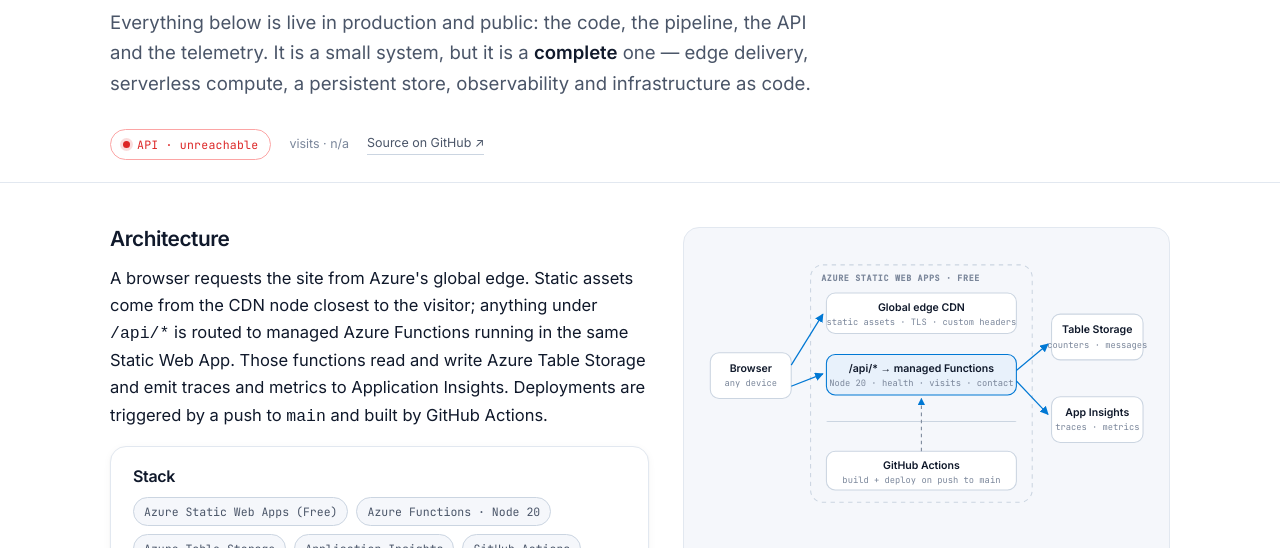
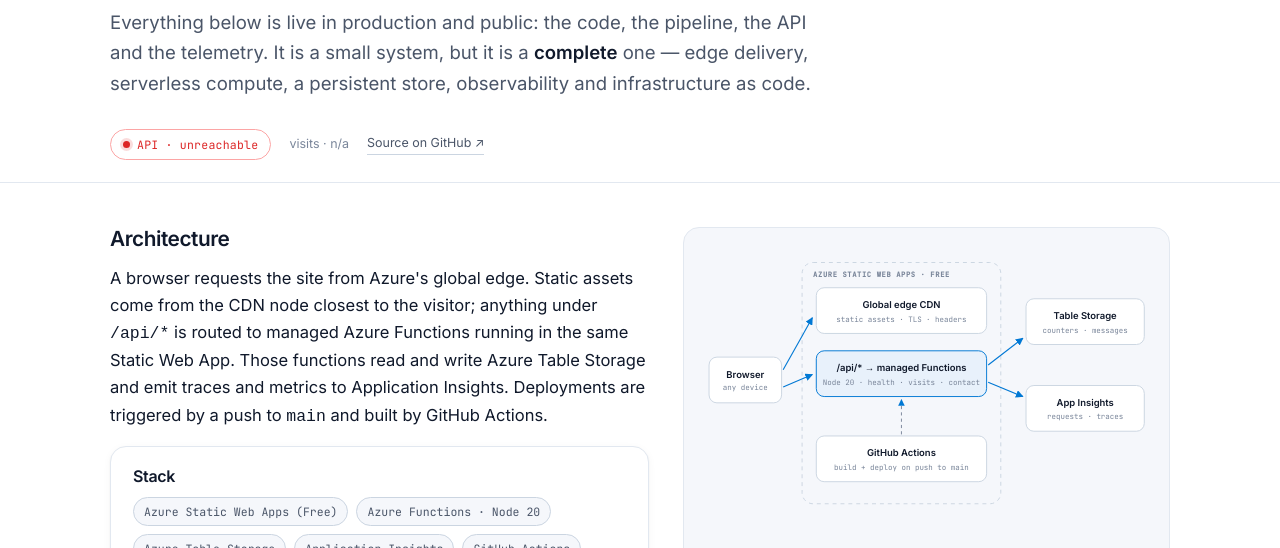
Before and after one commit to ajvaldesg/cv-site, a plain HTML site: page engineering/index.html in a window 1280 px wide. Shown: the part 245-793 px from the top of the page. Drawn offline with Linux system fonts and the light colour scheme; no server answers.

Commit message:
ui(engineering): clearer architecture diagram geometry and spacing

```diff
--- a/engineering/index.html
+++ b/engineering/index.html
@@ -87,60 +87,57 @@
       </div>
 
       <div class="diagram-wrap">
-        <svg viewBox="0 0 520 340" role="img" aria-labelledby="diagTitle diagDesc">
+        <svg viewBox="0 0 580 380" role="img" aria-labelledby="diagTitle diagDesc">
           <title id="diagTitle">Request flow of the CV site</title>
-          <desc id="diagDesc">Browser to Azure edge CDN for static assets, static web app routes /api to serverless functions which write to Table Storage and send telemetry to Application Insights; GitHub Actions deploys the whole thing.</desc>
+          <desc id="diagDesc">Browser to Azure edge CDN for static assets; Static Web App routes /api to serverless functions which write to Table Storage and send telemetry to Application Insights; GitHub Actions deploys the whole thing.</desc>
           <defs>
             <marker id="arrow" viewBox="0 0 10 10" refX="9" refY="5" markerWidth="7" markerHeight="7" orient="auto-start-reverse">
               <path d="M0 0 L10 5 L0 10 z" fill="#0078d4"/>
             </marker>
             <style>
-              .box { fill: #ffffff; stroke: #cbd5e1; stroke-width: 1.2; rx: 10; }
+              .box { fill: #ffffff; stroke: #cbd5e1; stroke-width: 1.2; }
               .box-api { fill: #e8f1fb; stroke: #0078d4; }
               .lbl { font: 600 12px Inter, sans-serif; fill: #10192b; }
-              .sub { font: 10px "JetBrains Mono", monospace; fill: #7a869a; }
+              .sub { font: 9.5px "JetBrains Mono", monospace; fill: #7a869a; }
               .ln { stroke: #0078d4; stroke-width: 1.4; fill: none; marker-end: url(#arrow); }
               .ln-dash { stroke: #7a869a; stroke-width: 1.2; stroke-dasharray: 4 4; fill: none; marker-end: url(#arrow); }
-              .grp { fill: none; stroke: #cbd5e1; stroke-width: 1.2; stroke-dasharray: 5 5; rx: 14; }
-              .grp-t { font: 600 9.5px "JetBrains Mono", monospace; fill: #7a869a; letter-spacing: .08em; }
+              .grp { fill: none; stroke: #cbd5e1; stroke-width: 1.2; stroke-dasharray: 5 5; }
+              .grp-t { font: 600 9px "JetBrains Mono", monospace; fill: #7a869a; letter-spacing: .09em; }
             </style>
           </defs>
 
-          <rect class="box" x="14" y="126" width="92" height="52"/>
-          <text class="lbl" x="60" y="148" text-anchor="middle">Browser</text>
-          <text class="sub" x="60" y="164" text-anchor="middle">any device</text>
+          <rect class="box" x="14" y="146" width="92" height="58" rx="10"/>
+          <text class="lbl" x="60" y="172" text-anchor="middle">Browser</text>
+          <text class="sub" x="60" y="188" text-anchor="middle">any device</text>
 
-          <rect class="grp" x="128" y="26" width="252" height="270"/>
-          <text class="grp-t" x="140" y="44">AZURE STATIC WEB APPS · FREE</text>
+          <rect class="grp" x="132" y="26" width="252" height="306" rx="14"/>
+          <text class="grp-t" x="146" y="44">AZURE STATIC WEB APPS · FREE</text>
 
-          <rect class="box" x="146" y="58" width="216" height="46"/>
-          <text class="lbl" x="254" y="78" text-anchor="middle">Global edge CDN</text>
-          <text class="sub" x="254" y="94" text-anchor="middle">static assets · TLS · custom headers</text>
+          <rect class="box" x="150" y="58" width="216" height="58" rx="10"/>
+          <text class="lbl" x="258" y="84" text-anchor="middle">Global edge CDN</text>
+          <text class="sub" x="258" y="101" text-anchor="middle">static assets · TLS · headers</text>
 
-          <rect class="box box-api" x="146" y="128" width="216" height="46"/>
-          <text class="lbl" x="254" y="148" text-anchor="middle">/api/* → managed Functions</text>
-          <text class="sub" x="254" y="164" text-anchor="middle">Node 20 · health · visits · contact</text>
+          <rect class="box box-api" x="150" y="138" width="216" height="58" rx="10"/>
+          <text class="lbl" x="258" y="164" text-anchor="middle">/api/* → managed Functions</text>
+          <text class="sub" x="258" y="181" text-anchor="middle">Node 20 · health · visits · contact</text>
 
-          <rect class="box" x="146" y="204" width="216" height="0.1"/>
+          <rect class="box" x="150" y="246" width="216" height="58" rx="10"/>
+          <text class="lbl" x="258" y="272" text-anchor="middle">GitHub Actions</text>
+          <text class="sub" x="258" y="289" text-anchor="middle">build + deploy on push to main</text>
 
-          <rect class="box" x="402" y="82" width="104" height="52"/>
-          <text class="lbl" x="454" y="104" text-anchor="middle">Table Storage</text>
-          <text class="sub" x="454" y="120" text-anchor="middle">counters · messages</text>
+          <rect class="box" x="416" y="72" width="150" height="58" rx="10"/>
+          <text class="lbl" x="491" y="98" text-anchor="middle">Table Storage</text>
+          <text class="sub" x="491" y="115" text-anchor="middle">counters · messages</text>
 
-          <rect class="box" x="402" y="176" width="104" height="52"/>
-          <text class="lbl" x="454" y="198" text-anchor="middle">App Insights</text>
-          <text class="sub" x="454" y="214" text-anchor="middle">traces · metrics</text>
+          <rect class="box" x="416" y="182" width="150" height="58" rx="10"/>
+          <text class="lbl" x="491" y="208" text-anchor="middle">App Insights</text>
+          <text class="sub" x="491" y="225" text-anchor="middle">requests · traces</text>
 
-          <rect class="box" x="146" y="238" width="216" height="44"/>
-          <text class="lbl" x="254" y="258" text-anchor="middle">GitHub Actions</text>
-          <text class="sub" x="254" y="274" text-anchor="middle">build + deploy on push to main</text>
-
-          <path class="ln" d="M106 140 L142 82"/>
-          <path class="ln" d="M106 164 L142 150"/>
-          <path class="ln" d="M362 146 L398 116"/>
-          <path class="ln" d="M362 158 L398 196"/>
-          <path class="ln-dash" d="M254 238 L254 178"/>
-          <path class="ln-dash" d="M254 300 L254 306" opacity="0"/>
+          <path class="ln" d="M108 162 L145 96"/>
+          <path class="ln" d="M108 184 L145 168"/>
+          <path class="ln" d="M368 156 L412 122"/>
+          <path class="ln" d="M368 178 L412 196"/>
+          <path class="ln-dash" d="M258 244 L258 200"/>
         </svg>
         <p class="diagram-caption">
           Blue solid = request path. Dashed = deployment path (build → edge + functions).
```
